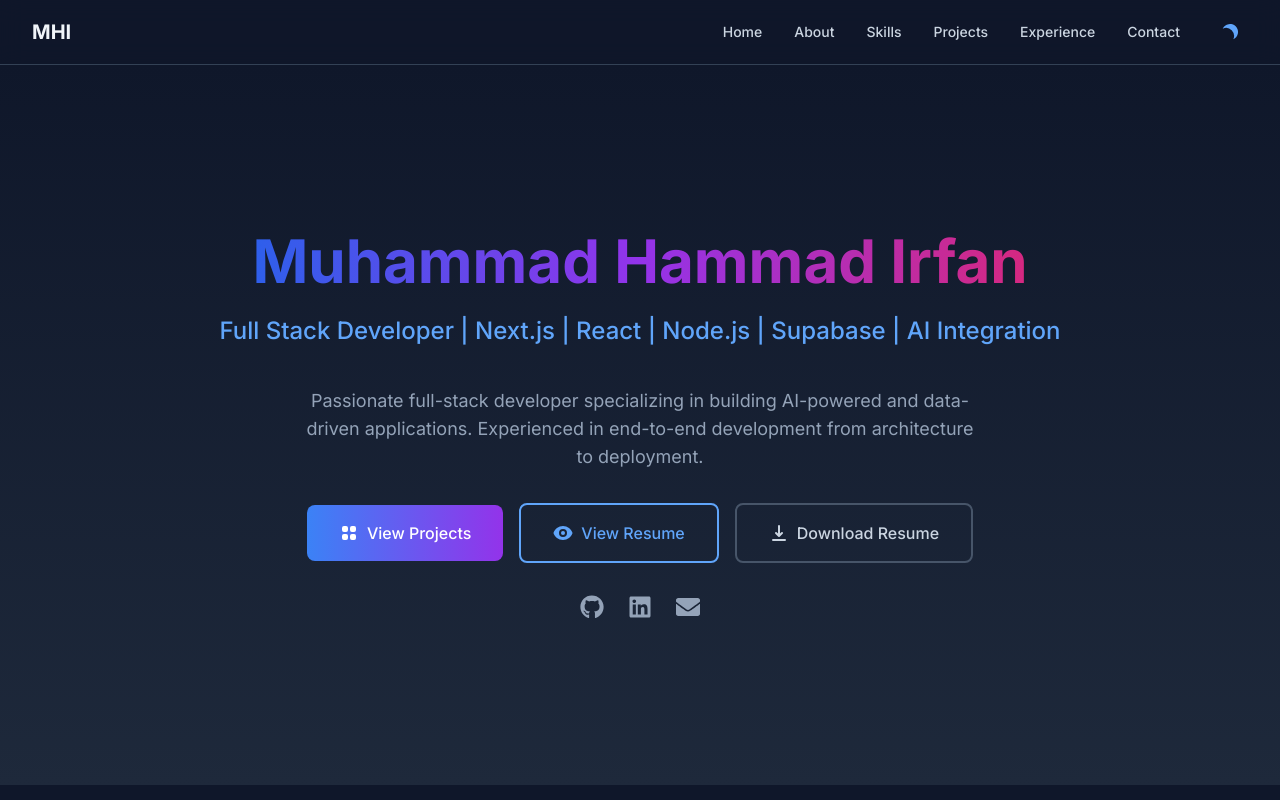
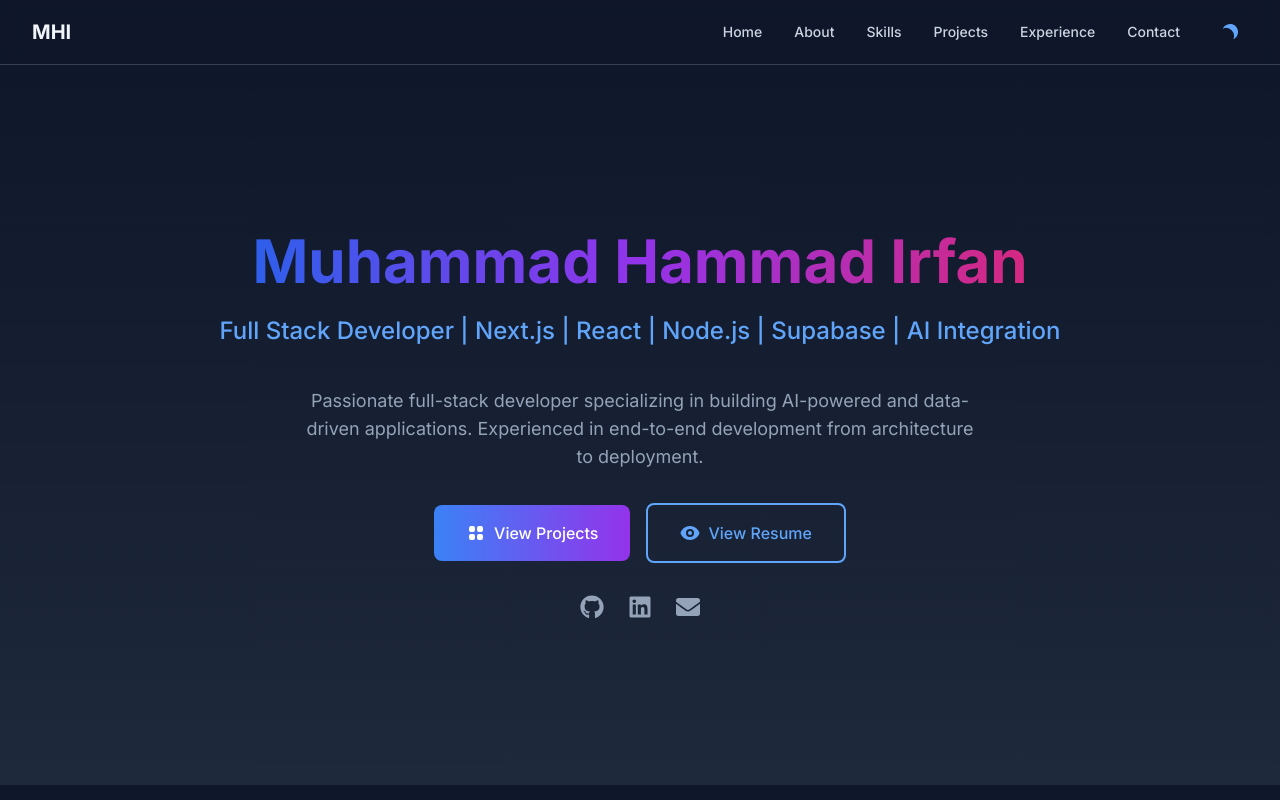
Before and after one commit to MuhammadHammadIrfan/Portfolio, a Next.js app: page / in a window 1280 px wide. Shown: the top 800 px of the page. Built offline with nearby package versions, Linux system fonts and the light colour scheme.

Commit message:
UI Updated

```diff
--- a/src/components/sections/Hero.tsx
+++ b/src/components/sections/Hero.tsx
@@ -79,19 +79,6 @@ export default function Hero() {
                                 View Resume
                             </div>
                         </motion.a>
-
-                        <motion.a
-                            href="/resume.pdf"
-                            download
-                            whileHover={{ scale: 1.05 }}
-                            whileTap={{ scale: 0.95 }}
-                            className="group relative px-8 py-4 rounded-lg font-medium transition-all duration-200 inline-flex items-center justify-center border-2 border-slate-300 dark:border-slate-600 hover:border-blue-500 dark:hover:border-blue-400"
-                        >
-                            <div className="relative flex items-center text-slate-700 dark:text-slate-300 group-hover:text-blue-600 dark:group-hover:text-blue-400">
-                                <HiDownload className="w-5 h-5 mr-2" />
-                                Download Resume
-                            </div>
-                        </motion.a>
                     </div>
 
                     {/* Social Links */}
```
